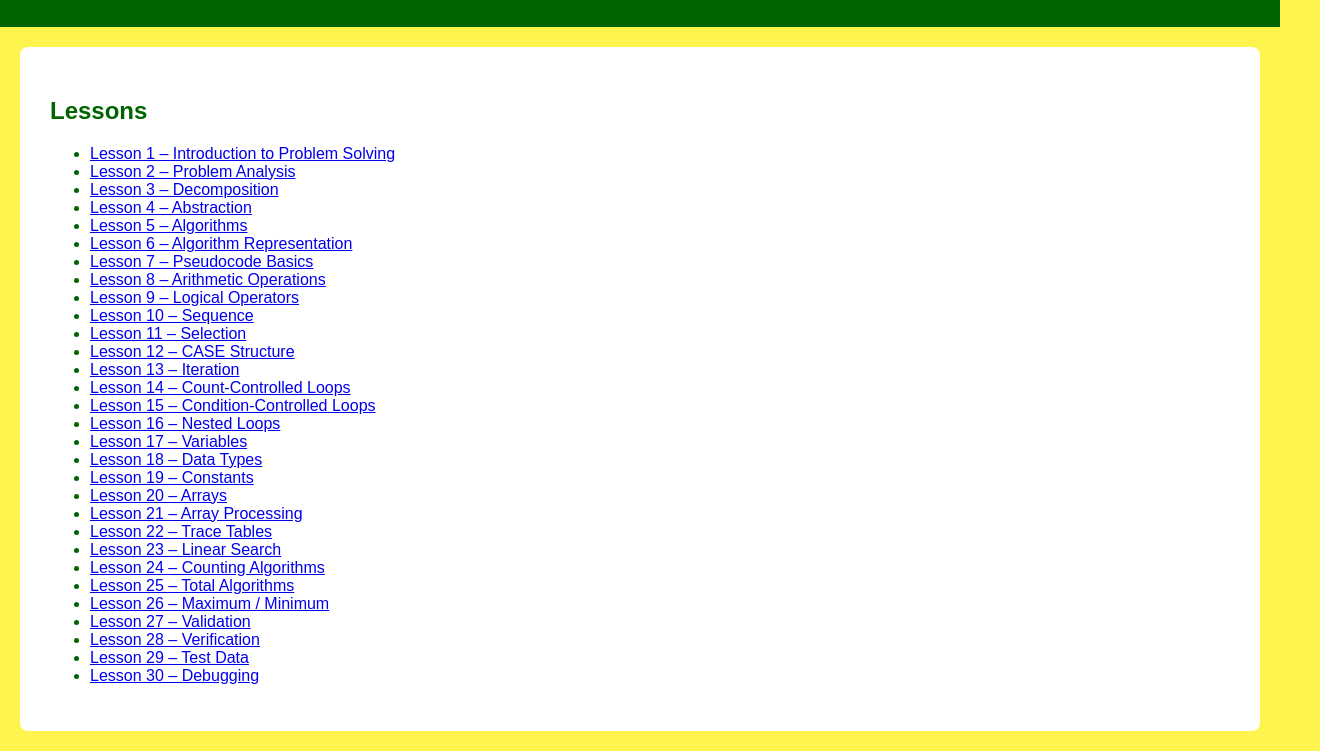
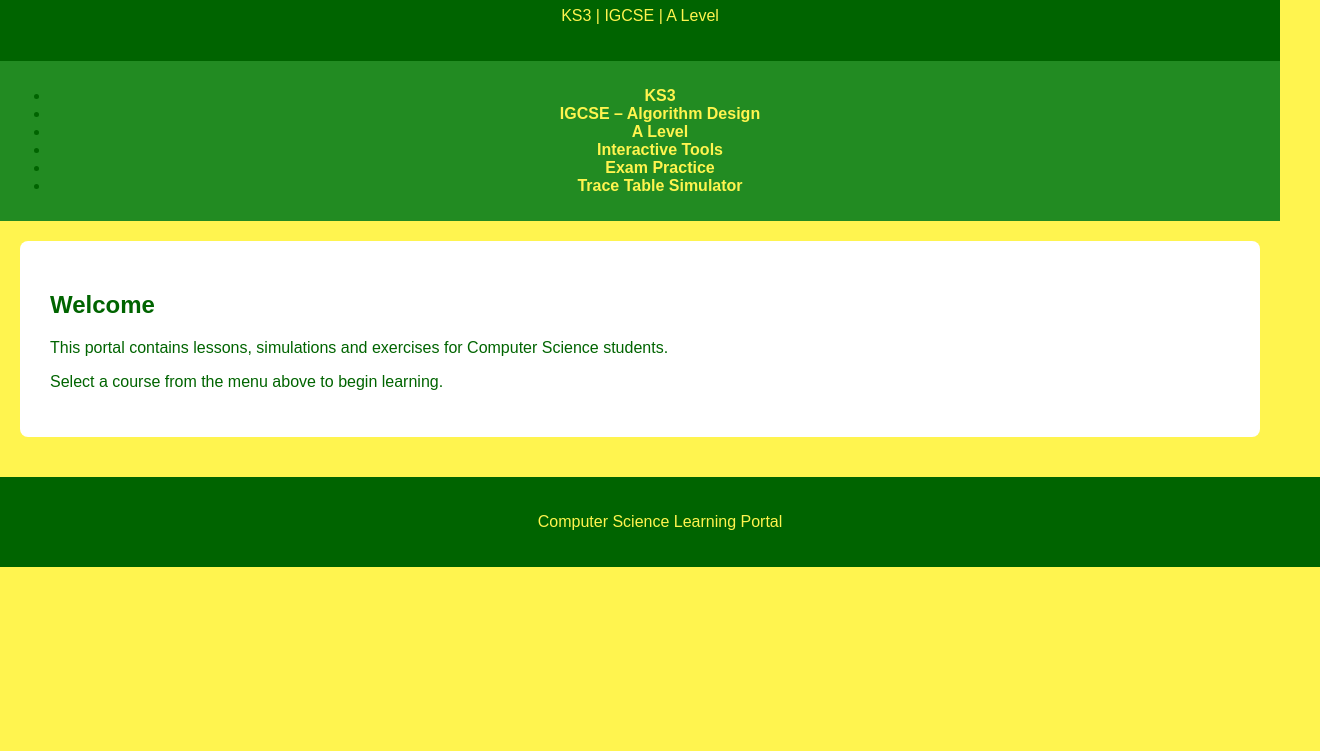
Before and after one commit to PoojaRavi8902/WarFooting, a plain HTML site: page index.html in a window 1280 px wide. Shown: the part 93-844 px from the top of the page, 1320 px wide, since content can reach past the window. After the commit the page ends 800 px from the top, so only its background shows below. Drawn offline with Linux system fonts and the light colour scheme; files that its build step writes are made by us from their sources.

Commit message:
Add files via upload

```diff
--- a/index.html
+++ b/index.html
@@ -2,85 +2,52 @@
 <html lang="en">
 <head>
 <meta charset="UTF-8">
-<title>Algorithm Design and Problem Solving</title>
+<title>Computer Science Learning Hub</title>
 <link rel="stylesheet" href="css/style.css">
 </head>
 
 <body>
 
 <header>
-<h1>Algorithm Design and Problem Solving</h1>
+<h1>Computer Science Learning Hub</h1>
+<p>KS3 | IGCSE | A Level</p>
 </header>
 
-<section>
 
-<h2>Lessons</h2>
+<nav>
+<ul>
+<li><a href="#">KS3</a></li>
 
-<ul>
+<li><a href="lesson01.html">IGCSE – Algorithm Design</a></li>
 
-<li><a href="lesson01.html">Lesson 1 – Introduction to Problem Solving</a></li>
+<li><a href="#">A Level</a></li>
 
-<li><a href="lesson02.html">Lesson 2 – Problem Analysis</a></li>
+<li><a href="#">Interactive Tools</a></li>
 
-<li><a href="lesson03.html">Lesson 3 – Decomposition</a></li>
+<li><a href="#">Exam Practice</a></li>
 
-<li><a href="lesson04.html">Lesson 4 – Abstraction</a></li>
+<li><a href="trace-simulator.html">Trace Table Simulator</a></li>
+</ul>
+</nav>
 
-<li><a href="lesson05.html">Lesson 5 – Algorithms</a></li>
 
-<li><a href="lesson06.html">Lesson 6 – Algorithm Representation</a></li>
+<section class="welcome">
 
-<li><a href="lesson07.html">Lesson 7 – Pseudocode Basics</a></li>
+<h2>Welcome</h2>
 
-<li><a href="lesson08.html">Lesson 8 – Arithmetic Operations</a></li>
+<p>
+This portal contains lessons, simulations and exercises for Computer Science students.
+</p>
 
-<li><a href="lesson09.html">Lesson 9 – Logical Operators</a></li>
-
-<li><a href="lesson10.html">Lesson 10 – Sequence</a></li>
-
-<li><a href="lesson11.html">Lesson 11 – Selection</a></li>
-
-<li><a href="lesson12.html">Lesson 12 – CASE Structure</a></li>
-
-<li><a href="lesson13.html">Lesson 13 – Iteration</a></li>
-
-<li><a href="lesson14.html">Lesson 14 – Count-Controlled Loops</a></li>
-
-<li><a href="lesson15.html">Lesson 15 – Condition-Controlled Loops</a></li>
-
-<li><a href="lesson16.html">Lesson 16 – Nested Loops</a></li>
-
-<li><a href="lesson17.html">Lesson 17 – Variables</a></li>
-
-<li><a href="lesson18.html">Lesson 18 – Data Types</a></li>
-
-<li><a href="lesson19.html">Lesson 19 – Constants</a></li>
-
-<li><a href="lesson20.html">Lesson 20 – Arrays</a></li>
-
-<li><a href="lesson21.html">Lesson 21 – Array Processing</a></li>
-
-<li><a href="lesson22.html">Lesson 22 – Trace Tables</a></li>
-
-<li><a href="lesson23.html">Lesson 23 – Linear Search</a></li>
-
-<li><a href="lesson24.html">Lesson 24 – Counting Algorithms</a></li>
-
-<li><a href="lesson25.html">Lesson 25 – Total Algorithms</a></li>
-
-<li><a href="lesson26.html">Lesson 26 – Maximum / Minimum</a></li>
-
-<li><a href="lesson27.html">Lesson 27 – Validation</a></li>
-
-<li><a href="lesson28.html">Lesson 28 – Verification</a></li>
-
-<li><a href="lesson29.html">Lesson 29 – Test Data</a></li>
-
-<li><a href="lesson30.html">Lesson 30 – Debugging</a></li>
-
-</ul>
+<p>
+Select a course from the menu above to begin learning.
+</p>
 
 </section>
 
+<footer>
+<p>Computer Science Learning Portal</p>
+</footer>
+
 </body>
 </html>
```
